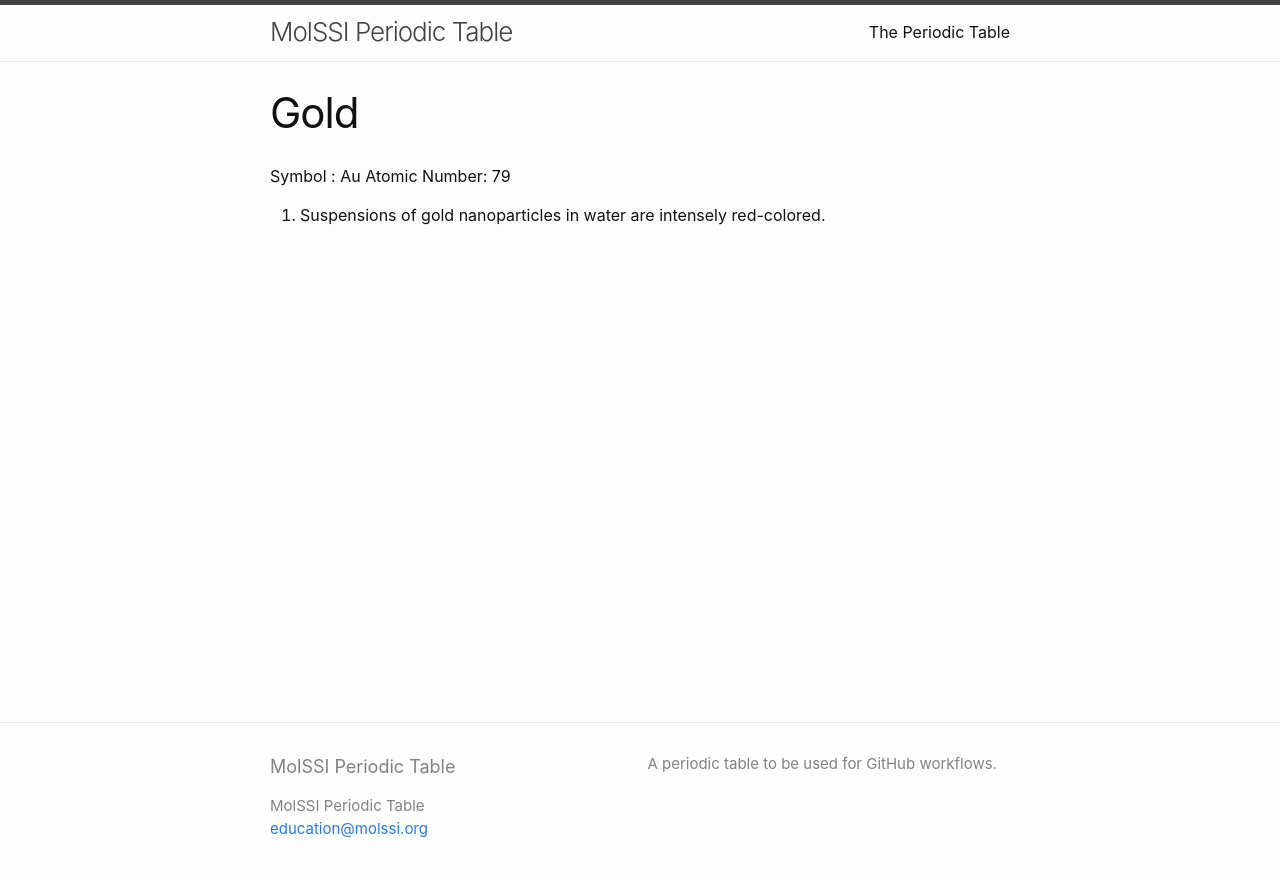
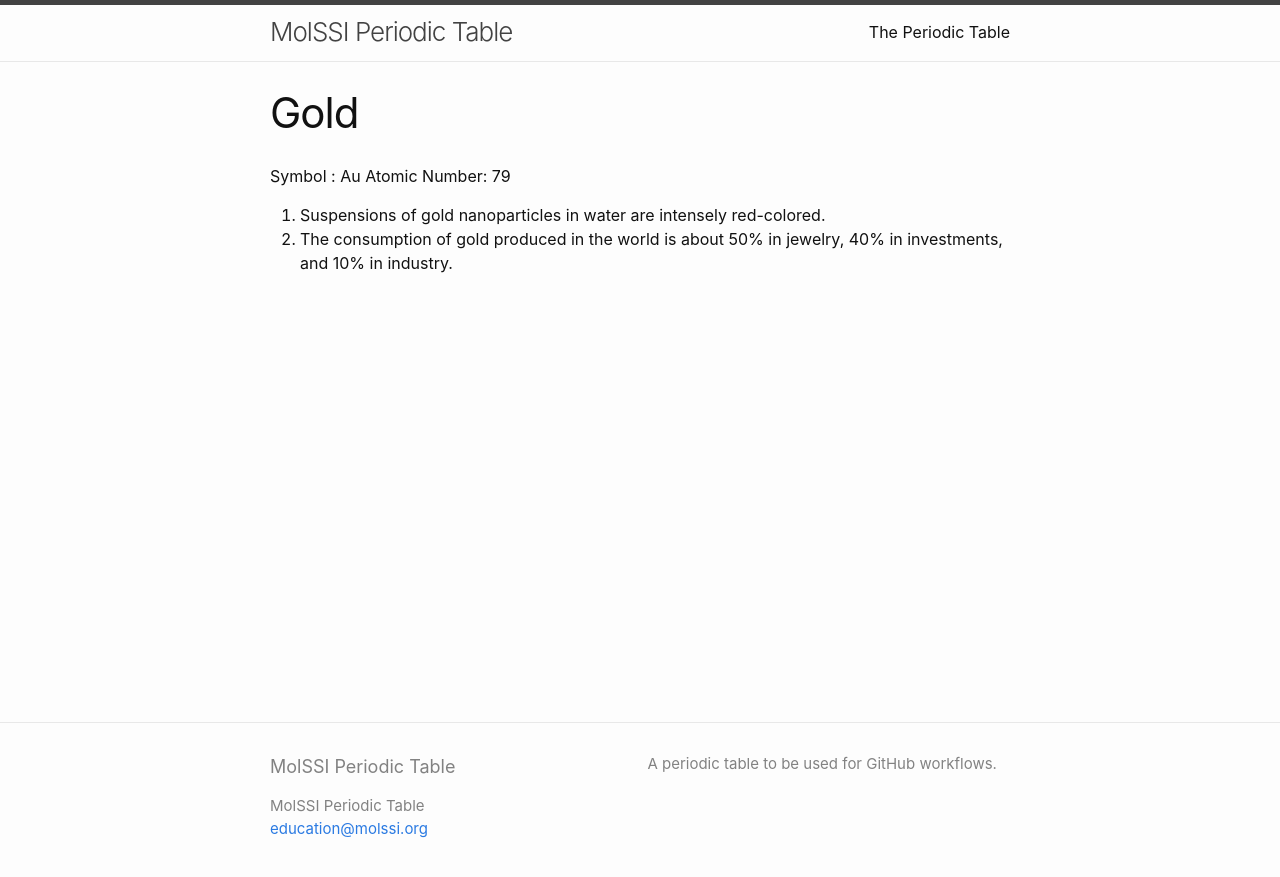
Before and after one commit to MolSSI-Education/periodic-table, a Jekyll site: the page built from elements/gold.md, in a window 1280 px wide. Shown: the top 877 px of the page. Built offline with Jekyll 4.4.1, drawn with Linux system fonts in a browser that asks for light colours.

Commit message:
added second fact to gold.md

```diff
--- a/elements/gold.md
+++ b/elements/gold.md
@@ -7,3 +7,4 @@ Symbol : Au
 Atomic Number: 79
 
 1. Suspensions of gold nanoparticles in water are intensely red-colored.
+2. The consumption of gold produced in the world is about 50% in jewelry, 40% in investments, and 10% in industry.
```
